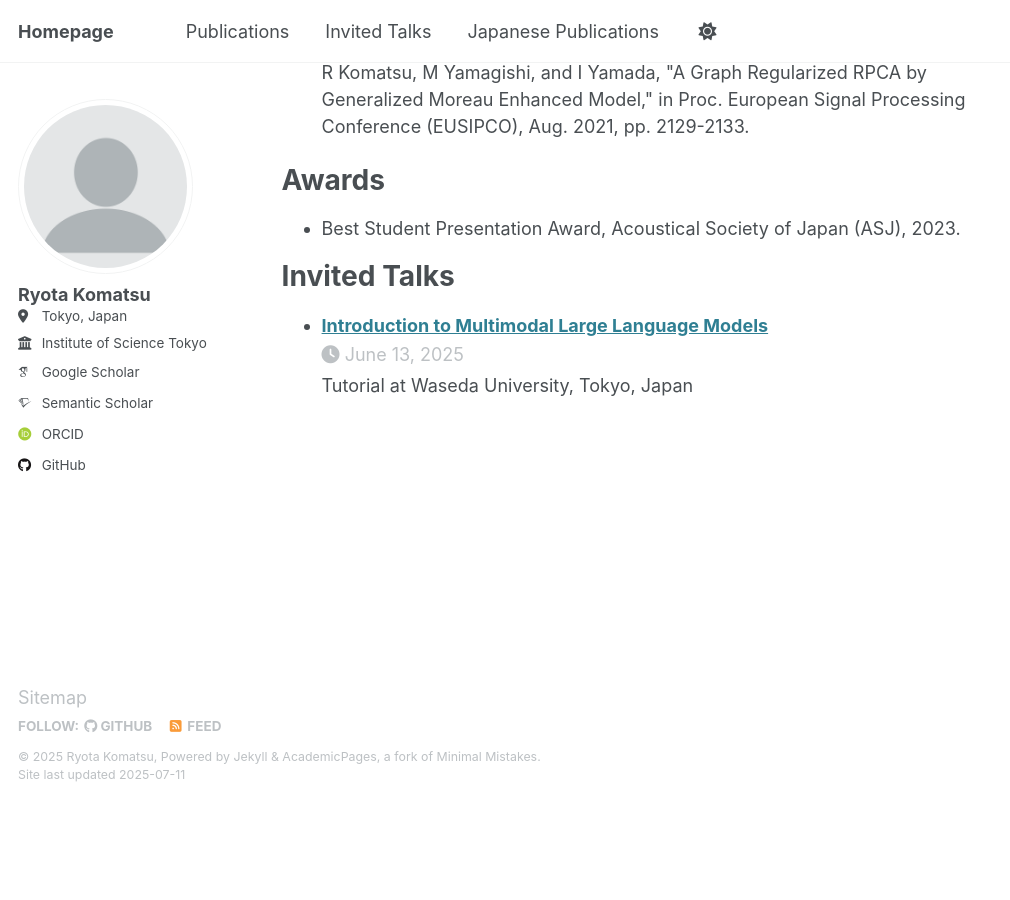
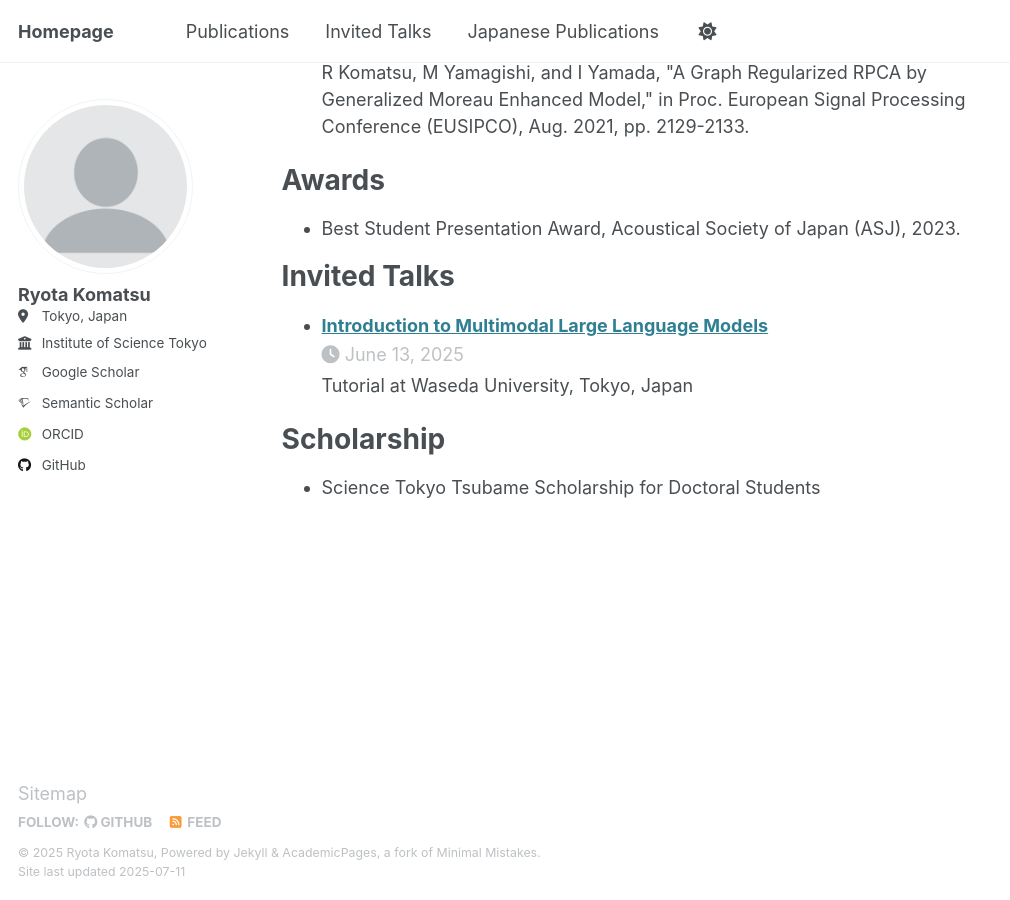
Before and after one commit to ryota-komatsu/ryota-komatsu.github.io, a Jekyll site: the page built from _pages/about.md, in a window 1280 px wide and 900 px high, scrolled down 1235 px. Shown: the whole window, without its empty margins (0-1010 px from the left). Built offline with Jekyll 4.4.1, drawn with Linux system fonts in a browser that asks for light colours; some web fonts are replaced; before the commit the page ends 2038 px from its top, so only the background shows below that.

Commit message:
add scholarship

```diff
--- a/_pages/about.md
+++ b/_pages/about.md
@@ -35,3 +35,7 @@ Invited Talks
   <ul>{% for post in site.talks reversed %}
     {% include archive-single-talk-cv.html  %}
   {% endfor %}</ul>
+
+Scholarship
+======
+* Science Tokyo Tsubame Scholarship for Doctoral Students
```
